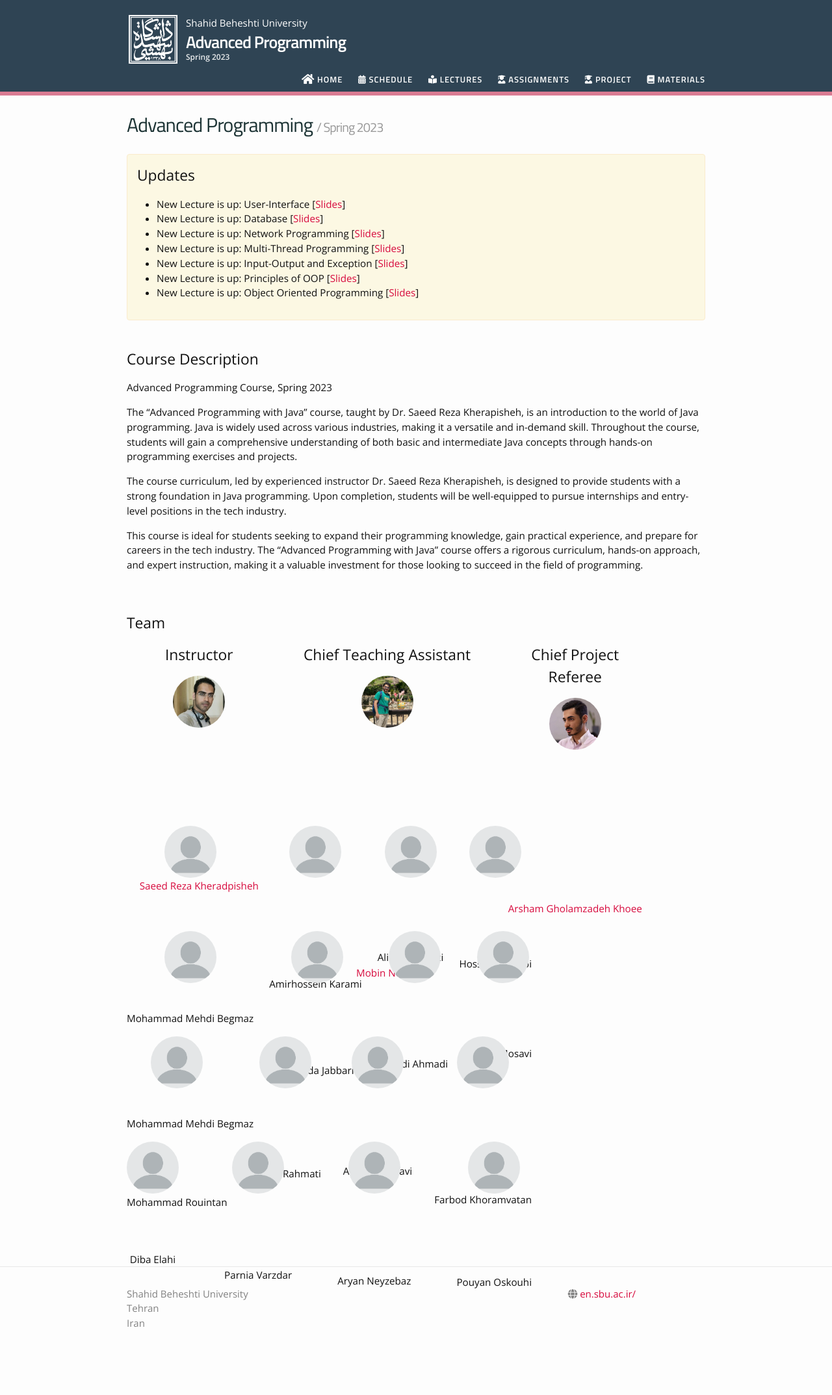
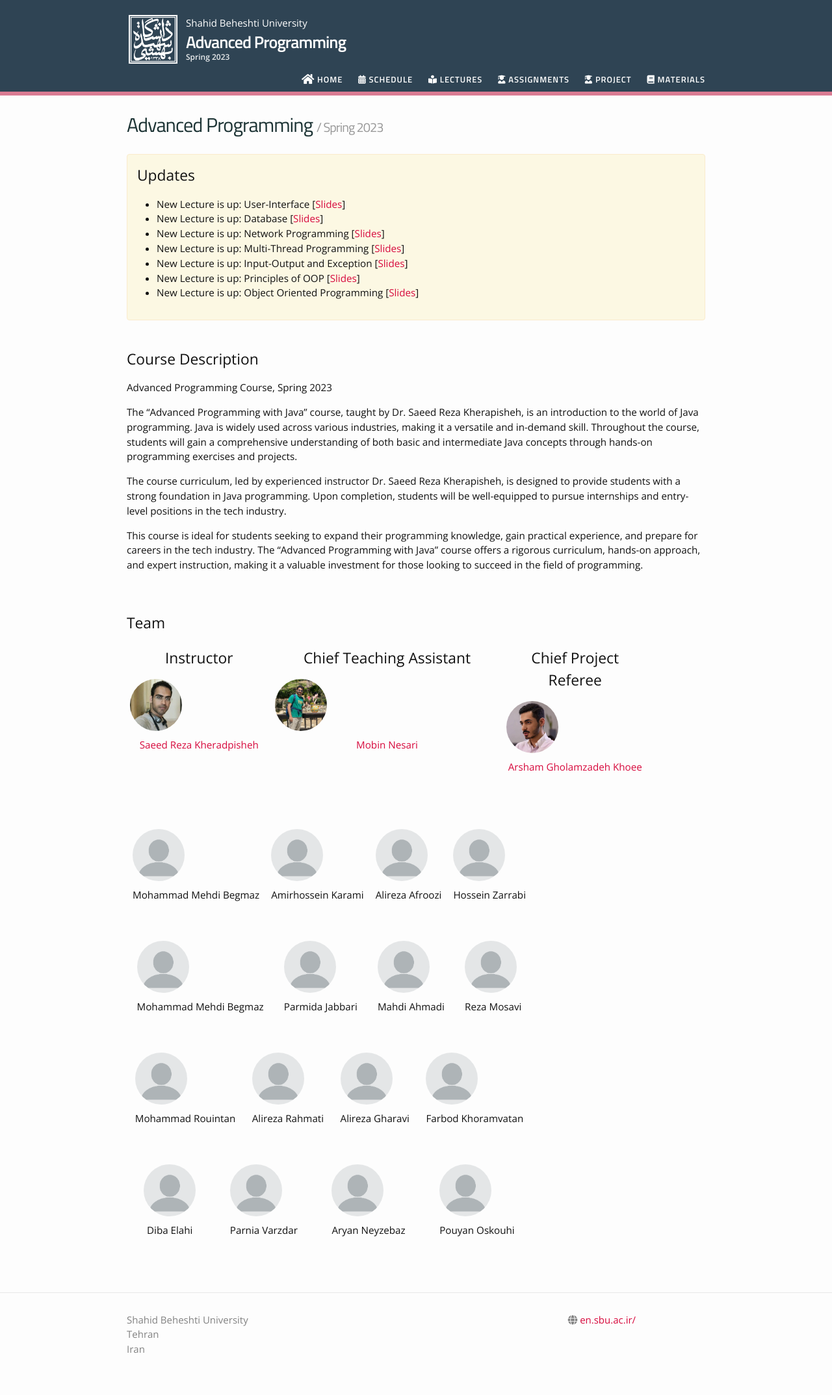
Before and after one commit to MobinNesari81/CS-AP, a Jekyll site: the page built from index.md, in a window 1280 px wide. Shown: the whole page at 65% size. Built offline with Jekyll 4.4.1, drawn with Linux system fonts in a browser that asks for light colours; nearby versions of some CDN libraries; before the commit the page ends 2107 px from its top, so only the background shows below that.

Commit message:
fixing bugs

```diff
--- a/_sass/_base.scss
+++ b/_sass/_base.scss
@@ -407,12 +407,14 @@ a.tosu {
 }
 
 .profile-pic-gallary {
-    padding: 0px;
+    padding: 5px;
 }
 
 .image--cover-container {
     // width: 33%;
     // float: left;
+    display: flex;
+    flex-direction: column;
     text-align: center;
     margin: auto;
     // margin-right: 40px;
@@ -421,7 +423,6 @@ a.tosu {
     // margin-bottom: 35px;
 
     p {
-        margin-top: 100%;
     }
 }
 
@@ -547,6 +548,6 @@ a.tosu {
 .ta-box{
     display: flex;
     flex-direction: row;
-    justify-content: space-between;
-    align-items: start;
+    justify-content: space-around;
+    align-items: center;
 }
```
